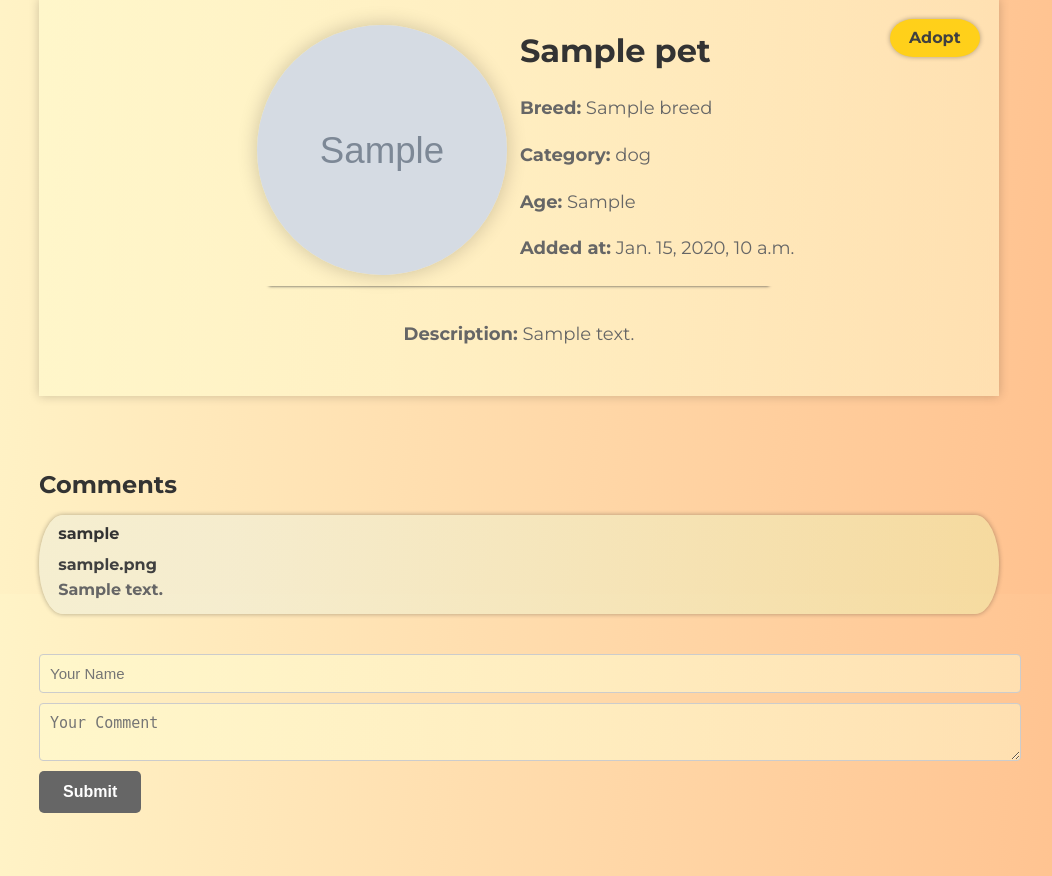
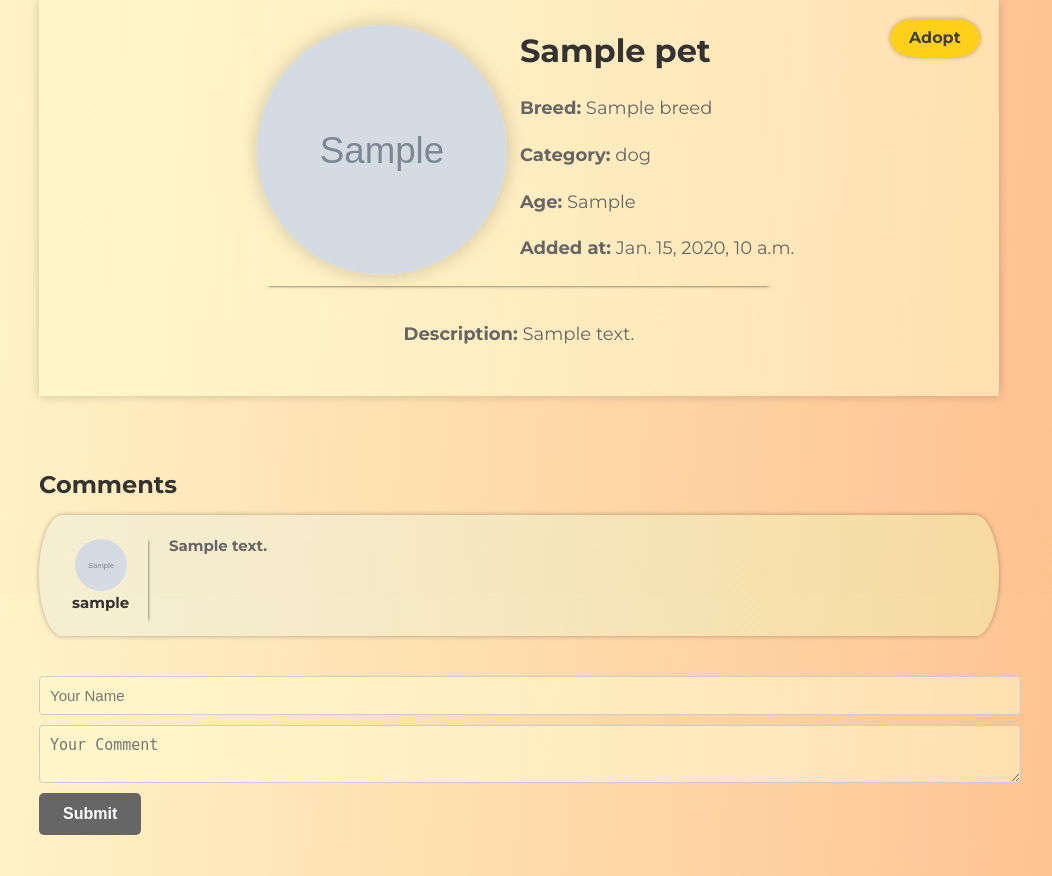
Before and after one commit to eftenow/PawPrints_app, a Django app: page /pets/detail/1/ in a window 1280 px wide. Shown: the part 206-1082 px from the top of the page, without its empty margins (121-1173 px from the left). Run offline with Django 5.2, Linux system fonts and the light colour scheme; tables that the repository leaves empty hold one stand-in row (values such as "Sample post"); grey boxes marked "Sample" are stand-in pictures.

Commit message:
comment section is now fully stylized, and includes user profile picture

```diff
--- a/static/css/petFunctions.css
+++ b/static/css/petFunctions.css
@@ -321,29 +321,43 @@ select {
 
 .comment-item {
     margin-bottom: 20px;
+    display: flex;
     background: linear-gradient(275deg, rgb(240 231 166 / 62%) 0%, rgb(242 238 213 / 74%) 80%);
     border: none;
-    padding: 0.4rem 1.2rem;
+    padding: 0.6rem 1.2rem;
     outline: none;
     box-sizing: border-box;
     border-radius: 1.5rem/50%;
     transition: background-color 100ms ease-in-out, transform 200ms cubic-bezier(0.18, 0.89, 0.32, 1.28);
     text-decoration: none;
-    font-size: 16px;
+    font-size: 15px;
     color: #404040;
     font-weight: 600;
     box-shadow: 0 0 5px rgb(0 0 0 / 32%);
 }
 
+.comment-author-data{
+    display: flex;
+    flex-direction: column;
+    align-items: center;
+    padding: 1.6% 2% 1.3% 1.5%;
+    box-shadow: 12px 5px 3px -12px;
+}
+
+.comment-author-data img{
+    width: 52px;
+    height: 52px;
+    border-radius: 50%;
+}
+
 .comment-author {
     font-weight: bold;
-    margin-bottom: 5px;
     color: #333333;
 }
 
 .comment-content {
-    margin-bottom: 5px;
     color: #666666;
+    margin: 1.1% 1.5% 1% 2.3%;
 }
 
 .comment-form {
--- a/templates/pet/pet-details.html
+++ b/templates/pet/pet-details.html
@@ -25,8 +25,19 @@
             {% for comment in comments %}
                 <li class="comment-item">
                     <div class="comment-author-data">
+
+                        {% if comment.to_user.profile.profile_picture %}
+                            <img src="{{ comment.to_user.profile.profile_picture.url }}" alt="">
+                        {% else %}
+                            {% if comment.to_user.profile.gender == 'Female' %}
+                                <img src="{% static 'images/female-user.png' %}" alt="">
+                            {% else %}
+                                <img src="{% static 'images/male-profile.png' %}" alt="">
+
+                            {% endif %}
+                        {% endif %}
+
                         <div class="comment-author">{{ comment.to_user.username }}</div>
-                        <div class="comment-author-avatar">{{ comment.to_user.profile.profile_picture }}</div>
                     </div>
                     <div class="comment-content">{{ comment.comment_text }}</div>
                 </li>
```
Lines whose indentation alone changed are shown as unchanged.
